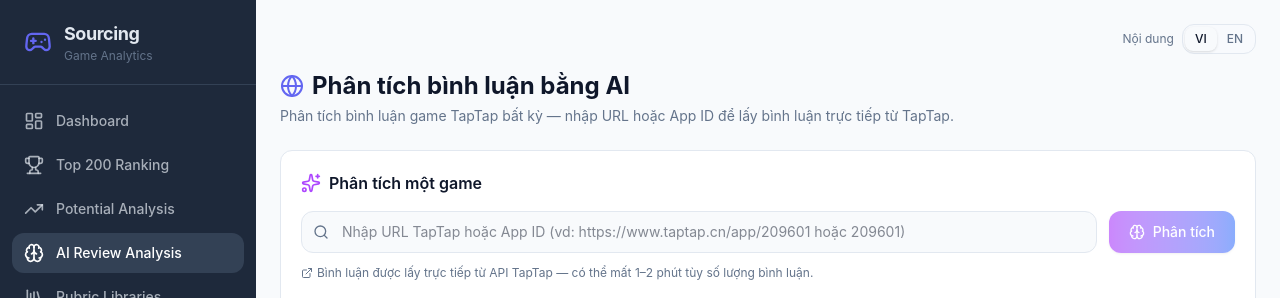
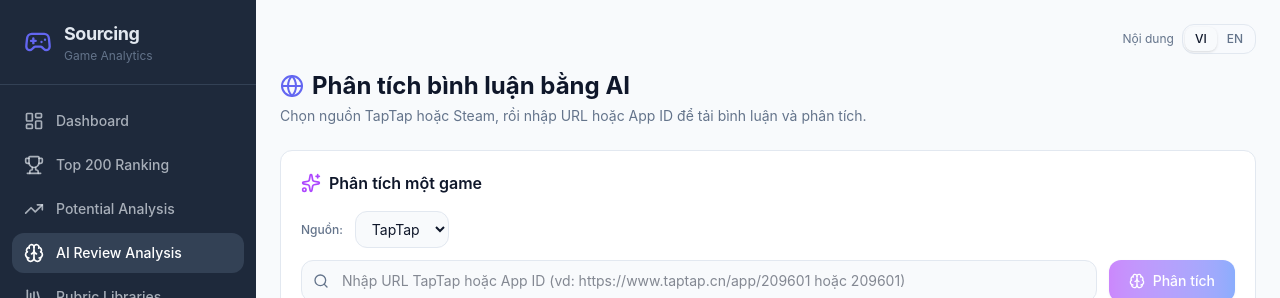
Before and after one commit to Bronzecandy/sourcing-web-fe, a React (Vite) app: page /ai-analysis in a window 1280 px wide. Shown: the top 298 px of the page. Built offline with nearby package versions, Linux system fonts and the light colour scheme; no server answers.

Commit message:
Enhance AIAnalysis page to support analysis from both TapTap and Steam platforms. Introduce externalPlatform state for platform selection, update API call to include platform parameter, and modify UI elements for dynamic placeholder text and source indication based on selected platform.

```diff
--- a/src/pages/AIAnalysis.tsx
+++ b/src/pages/AIAnalysis.tsx
@@ -24,6 +24,7 @@
 
 export default function AIAnalysisPage() {
   const [input, setInput] = useState("");
+  const [externalPlatform, setExternalPlatform] = useState<"taptap" | "steam">("taptap");
   const [csvFile, setCsvFile] = useState<File | null>(null);
   const fileInputRef = useRef<HTMLInputElement>(null);
   const [selected, setSelected] = useState<AiAnalysis | null>(null);
@@ -47,7 +48,8 @@
   });
 
   const analyzeMutation = useMutation({
-    mutationFn: (val: string) => triggerExternalAnalysis(val),
+    mutationFn: (args: { input: string; platform: "taptap" | "steam" }) =>
+      triggerExternalAnalysis(args.input, args.platform),
     onSuccess: (data) => {
       queryClient.invalidateQueries({ queryKey: ["all-analyses"] });
       setSelected(data);
@@ -66,7 +68,7 @@
   const handleSubmit = () => {
     const trimmed = input.trim();
     if (!trimmed) return;
-    analyzeMutation.mutate(trimmed);
+    analyzeMutation.mutate({ input: trimmed, platform: externalPlatform });
   };
 
   const handleCsvSubmit = () => {
@@ -103,8 +105,8 @@
         </h1>
         <p className="text-muted-foreground text-sm mt-1">
           {t(
-            "Phân tích bình luận game TapTap bất kỳ — nhập URL hoặc App ID để lấy bình luận trực tiếp từ TapTap.",
-            "Analyze reviews of any TapTap game — enter a URL or App ID to fetch reviews directly from TapTap.",
+            "Chọn nguồn TapTap hoặc Steam, rồi nhập URL hoặc App ID để tải bình luận và phân tích.",
+            "Choose TapTap or Steam, then enter a URL or App ID to fetch reviews and analyze.",
           )}
         </p>
       </div>
@@ -114,15 +116,35 @@
         <h2 className="font-semibold flex items-center gap-2 mb-4">
           <Sparkles className="w-5 h-5 text-purple-500" /> {t("Phân tích một game", "Analyze Any Game")}
         </h2>
+        <div className="flex flex-wrap items-center gap-3 mb-3">
+          <span className="text-xs font-medium text-muted-foreground whitespace-nowrap">
+            {t("Nguồn:", "Source:")}
+          </span>
+          <select
+            value={externalPlatform}
+            onChange={(e) => setExternalPlatform(e.target.value as "taptap" | "steam")}
+            className="text-sm rounded-lg border border-border bg-background px-3 py-2 focus:outline-none focus:ring-2 focus:ring-primary/50"
+          >
+            <option value="taptap">TapTap</option>
+            <option value="steam">Steam</option>
+          </select>
+        </div>
         <div className="flex gap-3">
           <div className="relative flex-1">
             <Search className="absolute left-3 top-1/2 -translate-y-1/2 w-4 h-4 text-muted-foreground" />
             <input
               type="text"
-              placeholder={t(
-                "Nhập URL TapTap hoặc App ID (vd: https://www.taptap.cn/app/209601 hoặc 209601)",
-                "Enter TapTap URL or App ID (e.g. https://www.taptap.cn/app/209601 or 209601)",
-              )}
+              placeholder={
+                externalPlatform === "steam"
+                  ? t(
+                      "URL Steam hoặc App ID (vd: https://store.steampowered.com/app/3242950/ hoặc 3242950)",
+                      "Steam URL or App ID (e.g. https://store.steampowered.com/app/3242950/ or 3242950)",
+                    )
+                  : t(
+                      "Nhập URL TapTap hoặc App ID (vd: https://www.taptap.cn/app/209601 hoặc 209601)",
+                      "Enter TapTap URL or App ID (e.g. https://www.taptap.cn/app/209601 or 209601)",
+                    )
+              }
               value={input}
               onChange={(e) => setInput(e.target.value)}
               onKeyDown={(e) => { if (e.key === "Enter") handleSubmit(); }}
@@ -153,10 +175,15 @@
         )}
         <p className="text-xs text-muted-foreground mt-3 flex items-center gap-1">
           <ExternalLink className="w-3 h-3" />
-          {t(
-            "Bình luận được lấy trực tiếp từ API TapTap — có thể mất 1–2 phút tùy số lượng bình luận.",
-            "Reviews are fetched live from TapTap's API — this may take 1-2 minutes depending on the number of reviews.",
-          )}
+          {externalPlatform === "steam"
+            ? t(
+                "Tối đa ~10.000 bình luận gần đây từ Steam Store — có thể vài phút tùy lượng.",
+                "Up to ~10,000 recent reviews from Steam Store — may take several minutes.",
+              )
+            : t(
+                "Bình luận được lấy trực tiếp từ API TapTap — có thể mất 1–2 phút tùy số lượng bình luận.",
+                "Reviews are fetched live from TapTap's API — this may take 1-2 minutes depending on the number of reviews.",
+              )}
         </p>
 
         {/* Divider */}
@@ -303,9 +330,9 @@
                             {t("Ngoài TapTap", "External")}
                           </span>
                         )}
-                        {a.source === "csv-upload" && (
-                          <span className="text-[10px] bg-blue-500/10 text-blue-600 px-1.5 py-0.5 rounded">
-                            {t("Tải CSV", "CSV Upload")}
+                        {a.source === "steam" && (
+                          <span className="text-[10px] bg-sky-500/10 text-sky-700 dark:text-sky-400 px-1.5 py-0.5 rounded">
+                            Steam
                           </span>
                         )}
                       </div>
--- a/src/services/api.ts
+++ b/src/services/api.ts
@@ -168,10 +168,17 @@
   return data.data;
 }
 
-export async function triggerExternalAnalysis(input: string): Promise<AiAnalysis> {
-  const { data } = await api.post<ApiResponse<AiAnalysis>>("/analysis/analyze-external", { input }, {
-    timeout: 600_000,
-  });
+export async function triggerExternalAnalysis(
+  input: string,
+  platform: "taptap" | "steam" = "taptap",
+): Promise<AiAnalysis> {
+  const { data } = await api.post<ApiResponse<AiAnalysis>>(
+    "/analysis/analyze-external",
+    { input, platform },
+    {
+      timeout: 600_000,
+    },
+  );
   return data.data;
 }
 
--- a/src/types/index.ts
+++ b/src/types/index.ts
@@ -220,7 +220,7 @@
   iconUrl?: string | null;
   redFlagAtAGlance?: RedFlagAtAGlance;
   redFlagsChecklist?: RedFlagsChecklist;
-  source?: "database" | "external" | "csv-upload";
+  source?: "database" | "external" | "csv-upload" | "steam";
   summary: string;
   summaryBullets?: string[];
   strengths: AIFeedbackItem[];
```
